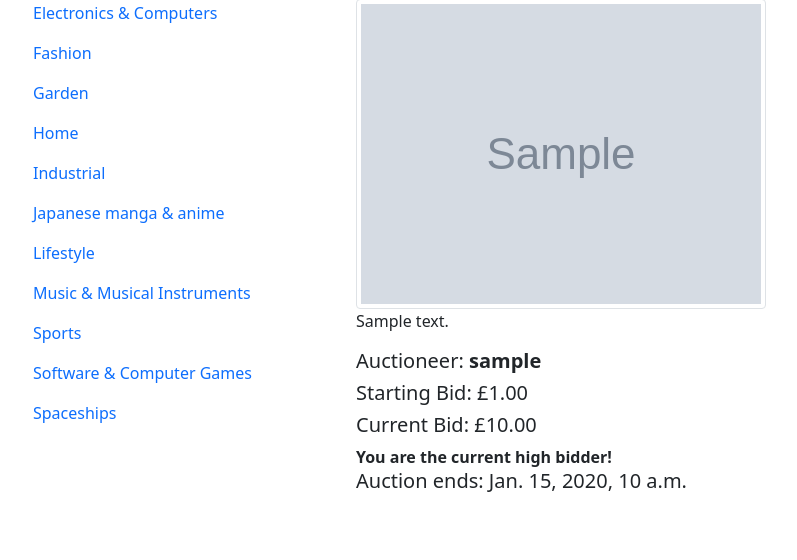
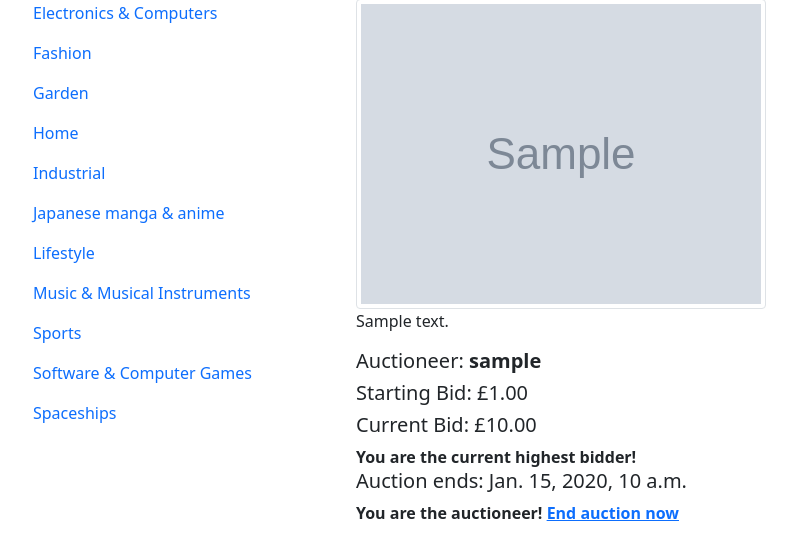
Before and after one commit to Tomnowell/CS50Web-commerce, a Django app: page /listing/1 in a window 1280 px wide. Shown: the part 212-772 px from the top of the page, without its empty margins (5-802 px from the left). Run offline with Django 3.2, Linux system fonts and the light colour scheme; a user stored in the database is signed in; tables that the repository leaves empty hold one stand-in row (values such as "Sample post"); grey boxes marked "Sample" are stand-in pictures; some libraries are stand-ins or nearby versions.

Commit message:
Add end aution button if user is also auctioneer (NO FUNCTION)

```diff
--- a/commerce/auctions/models.py
+++ b/commerce/auctions/models.py
@@ -54,8 +54,9 @@ class Listing(models.Model):
         """[returns: current highest bid (Bid object)]
         """
         bid_list = self.get_all_bids()
-
-        return max(bid_list)
+        if len(bid_list) > 0:
+            return max(bid_list)
+        raise ValueError
 
     def get_all_bids(self):
         bids = Bid.objects.filter(item=self)
--- a/commerce/auctions/templates/auctions/listing.html
+++ b/commerce/auctions/templates/auctions/listing.html
@@ -15,9 +15,13 @@
         <h5>Starting Bid: £{{ listing.starting_bid}}</h5>
         <h5>Current Bid: £{{ current_bid_amount }}</h5>
         {% if is_highest_bidder %}
-            <strong>You are the current high bidder!<strong>
+            <strong>You are the current highest bidder!<strong>
         {% endif %}
         <h5> Auction ends: {{ listing.end_time }}</h5>
+        {% if is_auctioneer %}
+            <strong>You are the auctioneer!<strong>
+            <a href="#">End auction now</a>
+        {% endif %}
     </div>
 
 {% endblock%}
--- a/commerce/auctions/views.py
+++ b/commerce/auctions/views.py
@@ -78,10 +78,8 @@ def register(request):
         return render(request, "auctions/register.html")
 
 
-def is_user_also_auctioneer(request, listing):
-    if request.user.username == listing.auctioneer:
-        return True
-    return False
+def is_user_also_auctioneer(user, auctioneer):
+    return str(user) == str(auctioneer)
 
 
 def is_user_also_highest_bidder(user, bid):
@@ -99,27 +97,28 @@ def show_listing(request, id):
 
 def show_listing_GET(request, listing_id):
     current_listing = Listing.objects.get(id=listing_id)
-    current_bid = current_listing.get_current_bid()
-    is_highest_bidder = is_user_also_highest_bidder(
-        request.user, current_bid)
     current_listing_category = current_listing.category
-    end_button_visibility = "disabled"
-    aria_disabled = "true"
-    tab_index = "-1"
 
-    if is_user_also_auctioneer(request, current_listing):
-        end_button_visibility = "active"
-        aria_disabled = "false"
-        tab_index = "1"
+    is_highest_bidder = False
+
+    if current_listing.number_of_bids > 0:
+        current_bid = current_listing.get_current_bid()
+        current_bid_amount = current_bid.amount
+        is_highest_bidder = is_user_also_highest_bidder(
+            request.user, current_bid)
+    else:
+        # No bids!!
+        current_bid_amount = 0
+
+    is_auctioneer = is_user_also_auctioneer(
+        request.user, current_listing.auctioneer)
 
     return render(request, "auctions/listing.html", {"listing": current_listing,
-                                                     "current_bid_amount": current_bid.amount,
-                                                     "visibility": end_button_visibility,
-                                                     "aria_dissabled": aria_disabled,
-                                                     "tab_index": tab_index,
+                                                     "current_bid_amount": current_bid_amount,
                                                      "categories": Listing.CATEGORIES,
                                                      "current_listing_category": current_listing_category,
-                                                     "is_highest_bidder": is_highest_bidder})
+                                                     "is_highest_bidder": is_highest_bidder,
+                                                     "is_auctioneer": is_auctioneer})
 
 
 def show_listing_POST(request, listing_id):
```
